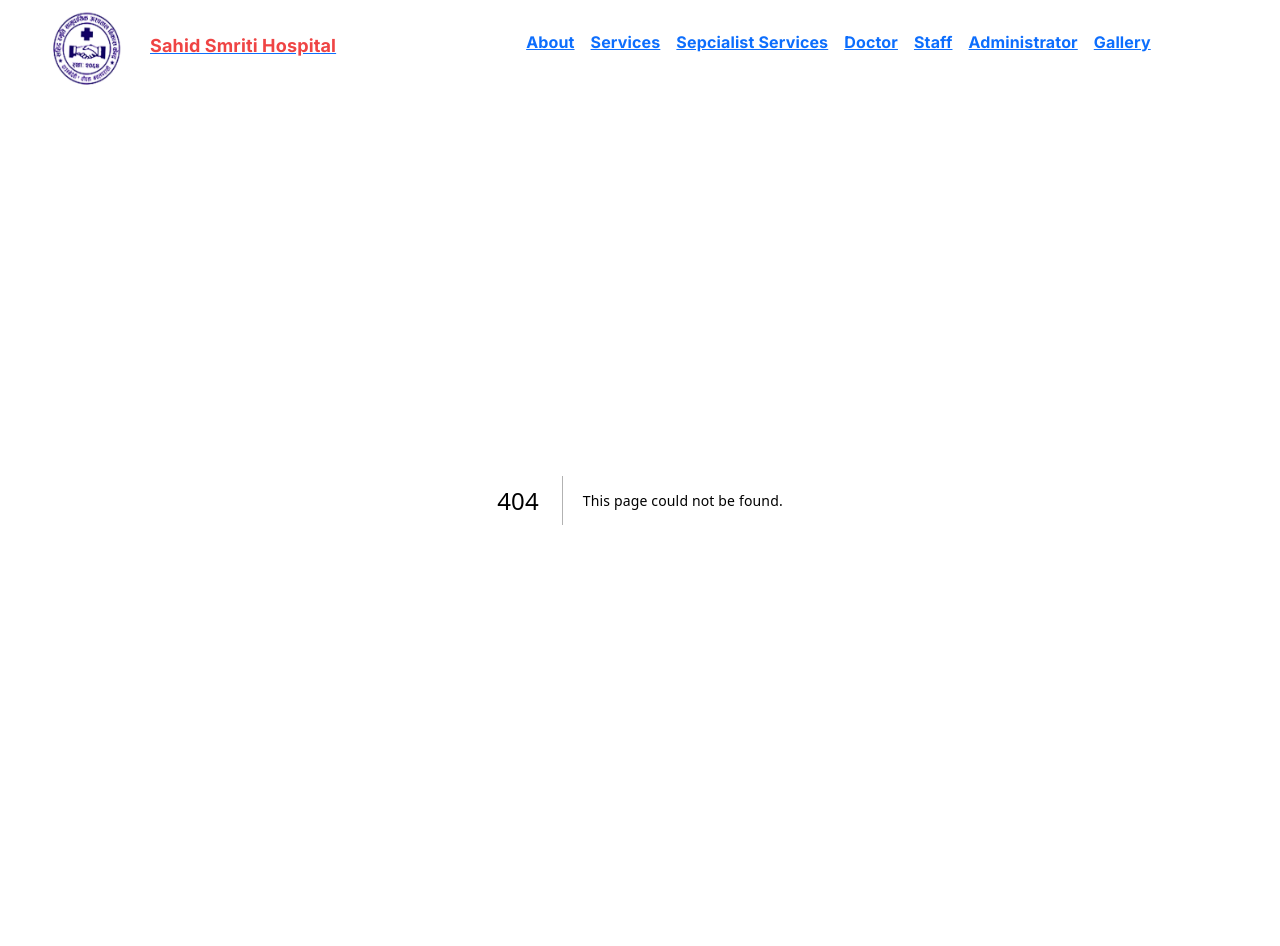
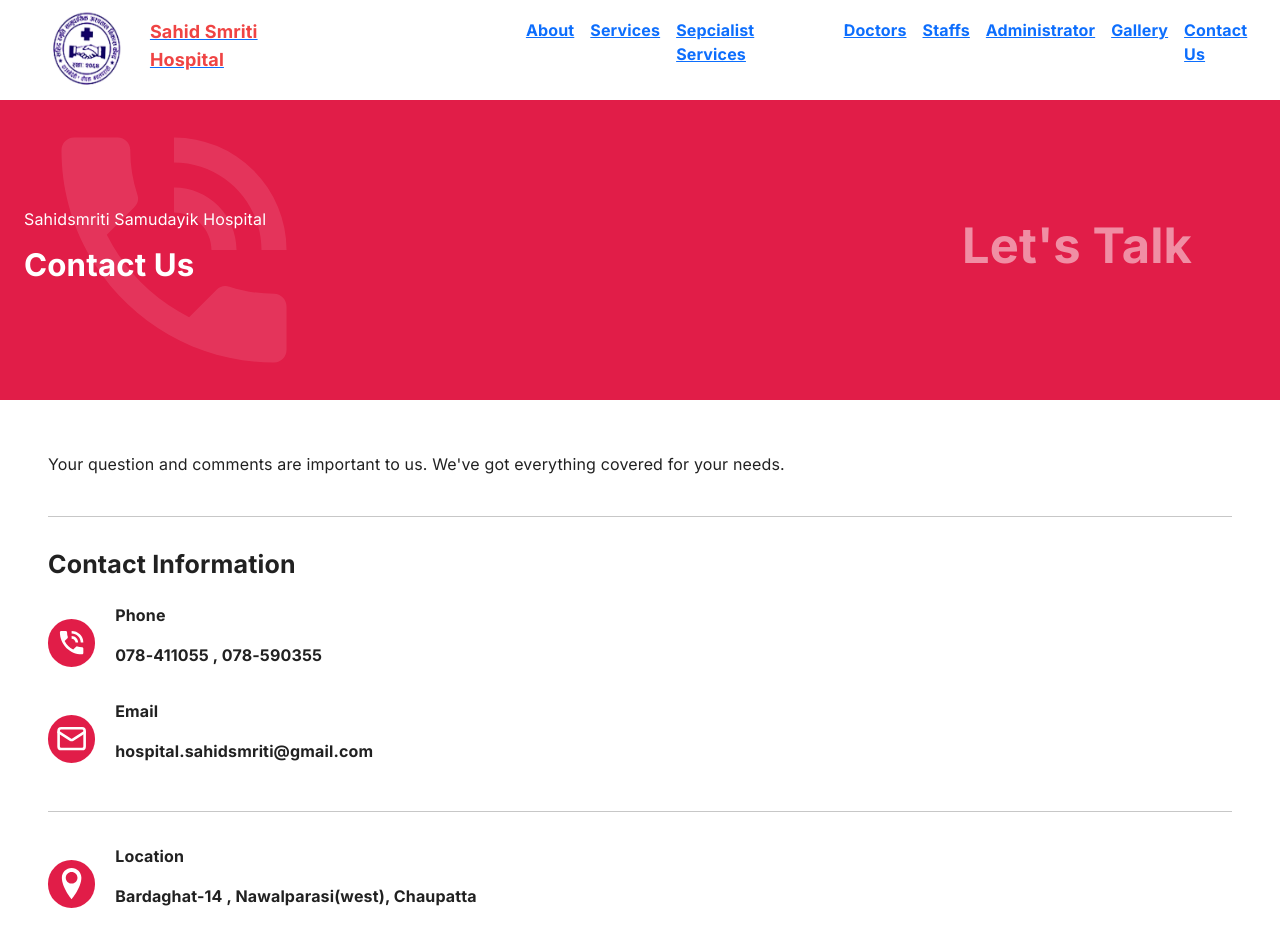
Before and after one commit to RoshanDalami/sahidsmriti, a Next.js app: page /contact in a window 1280 px wide. Before the commit this address had no page. Shown: the top 946 px of the page. Before the commit the page ends 900 px from the top, so only its background shows below. Built offline with nearby package versions, Linux system fonts and the light colour scheme.

Commit message:
added contact page and map

```diff
--- /dev/null
+++ b/public/Data/middleData.ts
@@ -0,0 +1,24 @@
+
+import {GiMedicinePills} from 'react-icons/gi'
+import {BiTimer} from 'react-icons/bi'
+
+export const MiddleData = [
+    {
+        id:1,
+        title: 'Specialized Services',
+        image : GiMedicinePills,
+        path:'/services',
+        description : "Best treatment Around Area",
+
+
+    },
+    {
+        id:2,
+        title: '24/7 Service Assurance',
+        image : BiTimer,
+        path:'/contact',
+        description : "Best treatment Around Area",
+
+
+    },
+]
--- a/public/Data/specialServices.ts
+++ b/public/Data/specialServices.ts
@@ -7,7 +7,7 @@
 
 
 export const SpecialistServicePath = [
-    {id:1,path:'ortho',title:'Orthologist',image:TbBone},
+    {id:1,path:'ortho',title:'Orthopedic',image:TbBone},
     {id:2,path:'general',title:'General Physician',image:TbStethoscope},
     {id:3,path:'gyno',title:'Gynecology',image:MdPregnantWoman},
 ]
--- a/src/app/Components/Navbar.tsx
+++ b/src/app/Components/Navbar.tsx
@@ -5,17 +5,24 @@
 import { useState } from "react";
 import { GiHamburgerMenu } from "react-icons/gi";
 import { ImCross } from "react-icons/im";
-import {motion} from 'framer-motion';
+import { FaFacebookSquare } from "react-icons/fa";
+import { LuMail } from "react-icons/lu";
+import { motion } from "framer-motion";
+
 import { nanoid } from "nanoid";
 
 export default function NavBar() {
-    const [hamBurger,setHamBurger] = useState(false);
-    const[open,setOpen] = useState(false);
-
+  const [hamBurger, setHamBurger] = useState(false);
+  const [open, setOpen] = useState(false);
 
   return (
     <>
-    <div className=" flex w-full h-[70px] bg-white  items-center sm:h-[80px] md:h-[100px]  justify-between " onMouseLeave={()=>{setOpen(prevState => !prevState)}} >
+      <div
+        className=" flex w-full h-[70px] bg-white  items-center sm:h-[80px] md:h-[100px]  justify-between "
+        onMouseLeave={() => {
+          setOpen((prevState) => !prevState);
+        }}
+      >
         <nav className="flex items-center  ">
           <div className="flex items-center justify-between ">
             <Link href={"/"} className="text-2xl">
@@ -25,7 +32,7 @@
                 className="rounded-[60%] w-[60px] h-[60px] ml-14 sm:h-[70px] sm:w-[70px] md:w-[80px] md:h-[80px] md:ml-[20px] lg:ml-[50px]"
               />
             </Link>
-         <Link href={'/'}>
+            <Link href={"/"}>
               <h1 className="text-red-500 ml-10 font-bold  text-xl sm:text-3xl  md:text-lg md:font-bold md:ml-4 lg:ml-5 ">
                 Sahid Smriti Hospital
               </h1>
@@ -33,55 +40,84 @@
           </div>
           <ul className=" hidden font-bold text-black md:flex  md:justify-end  md:ml-[150px]   ">
             {[
-            ['About','/about'],
-            ['Services','/services'],
-            ['Sepcialist Services','/specialist'],
-            ['Doctor','/doctor'],
-            ['Staff','/staff'],
-            ['Administrator','/administrator'],
-            ['Gallery','/gallery'],
-        ].map(([title,url])=>(
-            <Link href={url} key={nanoid()} className={` px-2  hover:text-rose-600 sm:font-normal sm:font-xs md:px-4  md:font-bold md:py-3 lg:px4 lg:py-3`} >
-            <li>
-            {title}
-            </li>
-
+              ["About", "/about"],
+              ["Services", "/services"],
+              ["Sepcialist Services", "/specialist"],
+              ["Doctors", "/doctor"],
+              ["Staffs", "/staff"],
+              ["Administrator", "/administrator"],
+              ["Gallery", "/gallery"],
+              ["Contact Us", "/contact"],
+            ].map(([title, url]) => (
+              <Link
+                href={url}
+                key={nanoid()}
+                className={` px-2  hover:text-rose-600 sm:font-normal sm:font-xs md:px-4  md:font-bold md:py-3 lg:px4 lg:py-3`}
+              >
+                <li>{title}</li>
               </Link>
             ))}
           </ul>
 
-        <div className=" ml-16  md:hidden flex group " onClick={()=>{setHamBurger(prevState=>!prevState)}}>
-            <p className="text-3xl cursor-pointer">{hamBurger?<ImCross className="text-xl" />:<GiHamburgerMenu/>}</p>
+          <div
+            className=" ml-16  md:hidden flex group "
+            onClick={() => {
+              setHamBurger((prevState) => !prevState);
+            }}
+          >
+            <p className="text-3xl cursor-pointer">
+              {hamBurger ? (
+                <ImCross className="text-xl" />
+              ) : (
+                <GiHamburgerMenu />
+              )}
+            </p>
           </div>
         </nav>
-    </div >
+      </div>
       <div className="md:hidden relative">
-      {hamBurger &&  <motion.div className="flex flex-col text-black  bg-slate-200 py-4 px-4  h-80"
-      initial={{scaleY:0 , originY:0}}
-      animate={{scaleY:1}}
-      transition={{duration:.3 , ease:'easeInOut'}}
+        {hamBurger && (
+          <motion.div
+            className="flex flex-col text-black  bg-white py-4 px-4  "
+            initial={{ scaleY: 0, originY: 0 }}
+            animate={{ scaleY: 1 }}
+            transition={{ duration: 0.3, ease: "easeInOut" }}
           >
             {[
-            ['About','/about'],
-            ['Services','/services'],
-            ['Sepcialist Services','/specialist'],
-            ['Doctor','/doctor'],
-            ['Staff','/staff'],
-            ['Administrator','/administrator'],
-            ['Gallery','/gallery'],
-        ].map(([title,url])=>(
+              ["About", "/about"],
+              ["Services", "/services"],
+              ["Sepcialist Services", "/specialist"],
+              ["Doctors", "/doctor"],
+              ["Staffs", "/staff"],
+              ["Administrator", "/administrator"],
+              ["Gallery", "/gallery"],
+              ["Contact Us", "/contact"],
+            ].map(([title, url]) => (
               <Link href={url} key={nanoid()}>
-            <li className="py-2 px-4 hover:text-white hover:bg-rose-600  hover:rounded-lg  list-none  " onClick={()=>{setHamBurger(false)}}>
-
+                <li
+                  className="py-2 px-4 hover:text-white hover:bg-rose-600  hover:rounded-lg font-bold list-none  "
+                  onClick={() => {
+                    setHamBurger(false);
+                  }}
+                >
                   {title}
                 </li>
-
               </Link>
             ))}
-        </motion.div>}
-      </div>
+            <div className="flex text-2xl w-[70px] items-center justify-between ">
+              <Link href={"/#"}>
+                <FaFacebookSquare />
+              </Link>
+
+              <a href="mailto:hospital.sahidsmriti@gmail.com">
+              <LuMail />
+              </a>
 
 
+            </div>
+          </motion.div>
+        )}
+      </div>
     </>
   );
 }
--- a/src/app/Components/RoundedCard.tsx
+++ b/src/app/Components/RoundedCard.tsx
@@ -7,7 +7,6 @@
     <Link href={`${props.path}`}>
       <div className="bg-rose-600 hover:bg-rose-500 flex justify-between m-2 w-[400px]  rounded  md:p-5   " >
         <div className=" group  overflow-hidden flex py-2 px-4 md:flex-col  items-center  ">
-
         <section>
           {
             <props.icon className="text-5xl  text-white font-normal group-hover:text-white transition-all ease-in-out " />
--- a/src/app/Components/SpecialRouteList.tsx
+++ b/src/app/Components/SpecialRouteList.tsx
@@ -15,6 +15,7 @@
                 title={item.title}
                 icon={item.image}
                 path={item.path}
+
               />
             );
           })}
--- /dev/null
+++ b/src/app/contact/page.tsx
@@ -0,0 +1,74 @@
+"use client";
+
+import { MdPhoneInTalk } from "react-icons/md";
+import { LuMail } from "react-icons/lu";
+import { ImLocation } from "react-icons/im";
+export default function ContactPage() {
+  return (
+    <div className="flex flex-col justify-center ">
+      <div className="bg-rose-600 h-[300px] p-4 flex flex-col md:items-center justify-evenly md:flex-row md:justify-between ">
+        <div className="flex flex-col">
+          <p className=" text-white">Sahidsmriti Samudayik Hospital</p>
+          <h1 className=" text-white text-3xl font-bold">Contact Us</h1>
+        </div>
+        <h1 className="text-5xl  text-white opacity-50 md:mr-16 font-bold ">
+          Let&apos;s Talk
+        </h1>
+        <MdPhoneInTalk className="text-white text-[300px] absolute opacity-20 md:opacity-10" />
+      </div>
+      <div>
+        <section className="py-7 px-5">
+          <p className="py-4">
+            Your question and comments are important to us. We&apos;ve got
+            everything covered for your needs.
+          </p>
+          <hr />
+          <h1 className="text-2xl font-bold py-3">Contact Information</h1>
+          <div className="flex items-center ">
+            <section className=" bg-rose-600 rounded-full p-2">
+
+            <MdPhoneInTalk className="text-3xl text-white" />
+            </section>
+            <section className="ml-5 text-medium font-bold">
+                <p>Phone</p>
+                <p>
+                    078-411055 , 078-590355
+                </p>
+            </section>
+          </div>
+          <div className="flex items-center py-3 ">
+            <section className=" bg-rose-600 rounded-full p-2">
+
+            <LuMail className="text-3xl text-white" />
+            </section>
+            <section className="ml-5 text-medium font-bold">
+                <p>Email</p>
+                <p>
+                    hospital.sahidsmriti@gmail.com
+                </p>
+            </section>
+          </div>
+          <hr />
+          <div className="flex items-center py-3 ">
+            <section className=" bg-rose-600 rounded-full p-2">
+
+            <ImLocation className="text-3xl text-white" />
+            </section>
+            <section className="ml-5 text-medium font-bold">
+                <p>Location</p>
+                <p>
+                    Bardaghat-14 , Nawalparasi(west), Chaupatta
+                </p>
+            </section>
+          </div>
+        </section>
+        <section>
+
+        </section>
+      </div>
+      <div className=" flex justify-center py-5 ">
+      <iframe src="https://www.google.com/maps/embed?pb=!1m18!1m12!1m3!1d3538.958473645258!2d83.78462429436806!3d27.501666893110425!2m3!1f0!2f0!3f0!3m2!1i1024!2i768!4f13.1!3m3!1m2!1s0x39943c9f76a12b05%3A0x7cb6f4374cce594e!2sSahid%20Smriti%20Samudayik%20Hospital!5e0!3m2!1sen!2snp!4v1690896110860!5m2!1sen!2snp" width="900" height="450"  loading="lazy" referrerpolicy="no-referrer-when-downgrade"/>
+      </div>
+    </div>
+  );
+}
--- a/src/app/doctor/page.tsx
+++ b/src/app/doctor/page.tsx
@@ -18,10 +18,16 @@
             </h1>
             <FaUserDoctor className="text-white text-[300px] absolute opacity-20 md:opacity-10" />
         </div>
-      <p className="bg-white  p-4 text-justify  shadow-md  "  >
+        <div className="flex justify-center">
+
+      <p className="bg-white  p-4 text-justify    w-[1100px]  "  >
       Sahidsmriti Samudayik Hospital is a health care institution providing patient treatment with specialized medical and nursing staff and medical equipment. The best-known type of hospital is the general hospital, which typically has an emergency department to treat urgent health problems ranging from fire and accident victims to minor surgery
       </p>
-      <div className="flex flex-wrap justify-center  ">
+        </div>
+        <h1 className="text-center text-3xl my-3">Our Doctors</h1>
+      <div className="flex flex-wrap justify-center my-10  ">
+
+
         {Doctor &&
           Doctor.map((item) => {
             return (
--- a/src/app/page.tsx
+++ b/src/app/page.tsx
@@ -1,17 +1,44 @@
 "use client";
 import CarouselComponent from "./Components/Carousel";
-import Card from '@/app/Components/Card';
+import Image from "next/image";
+import serviceImage from "../../public/assets/24-7.png";
+import RoundedCard from "./Components/RoundedCard";
+import Link from "next/link";
+import { MiddleData } from "../../public/Data/middleData";
 
 export default function Home() {
   return (
-    <div className="flex  flex-col justify-center">
-      <div className=" h-[350px]">
+    <>
+      <div className="flex flex-col justify-between ">
+        <div className="  h-[350px] md:h-auto block z-0">
+          <CarouselComponent />
+        </div>
+      </div>
+      <div className="flex flex-col justify-center items-center mt-[70px] md:mt-[500px] md:flex-row ">
+        {MiddleData &&
+          MiddleData.map((item) => {
+            return (
+              <Link href={`${item.path}`} key={item.id}>
+                <div className="bg-rose-600 hover:bg-rose-500 flex justify-between m-2 w-[400px]  rounded  md:p-5   "  >
+                  <div className=" group  overflow-hidden flex py-2 px-4   items-center  ">
+                    <section>
+                      {
+                        < item.image className="text-5xl  text-white font-normal group-hover:text-white transition-all ease-in-out " />
+                      }
+                    </section>
+                    <section className="flex items-center  ml-10 md:ml-0 ">
+                      <h1 className="text-center  text-xl font-medium text-white">
+                        {item.title}
+                      </h1>
+                    </section>
+                  </div>
 
-    <CarouselComponent  />
+                </div>
+              </Link>
+
+            );
+          })}
       </div>
-    <div className="flex flex-wrap items-center justify-center ">
-
-    </div>
-    </div>
-  )
+    </>
+  );
 }
--- a/src/app/specialist/ortho/page.tsx
+++ b/src/app/specialist/ortho/page.tsx
@@ -15,7 +15,7 @@
 
       <div className="text-white flex flex-col justify-center mt-4 md:p-5">
         <h1 className="text-3xl">Timing : </h1>
-        <p className="text-3xl  py-4 text-center "> Introducing Our Orthology Services: Expert Care for a Healthy, Active Life!</p>
+        <p className="text-3xl  py-4 text-center "> Introducing Our Orthopedic Services: Expert Care for a Healthy, Active Life!</p>
         <p className=" text-justify p-10">
         Our team of highly skilled and board-certified Orthologists, specialized in orthopedic care, are here to diagnose, treat, and guide you through your journey to a pain-free and active life. With years of experience and cutting-edge knowledge, our experts stay at the forefront of the latest advancements in orthopedic medicine
         </p>
```
Also changed, not shown: public/assets/24-7.png (added), public/assets/medicineBanner.png (added). Lines whose indentation alone changed are shown as unchanged.
